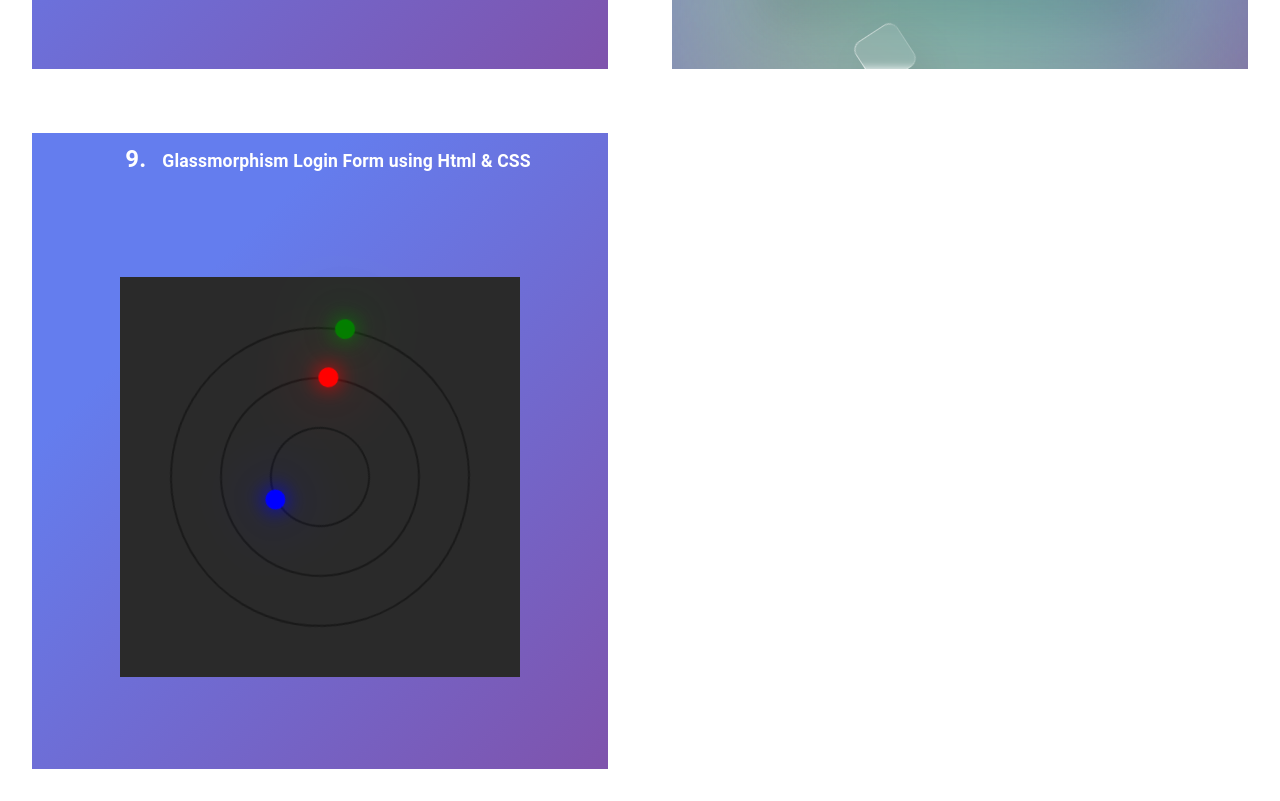
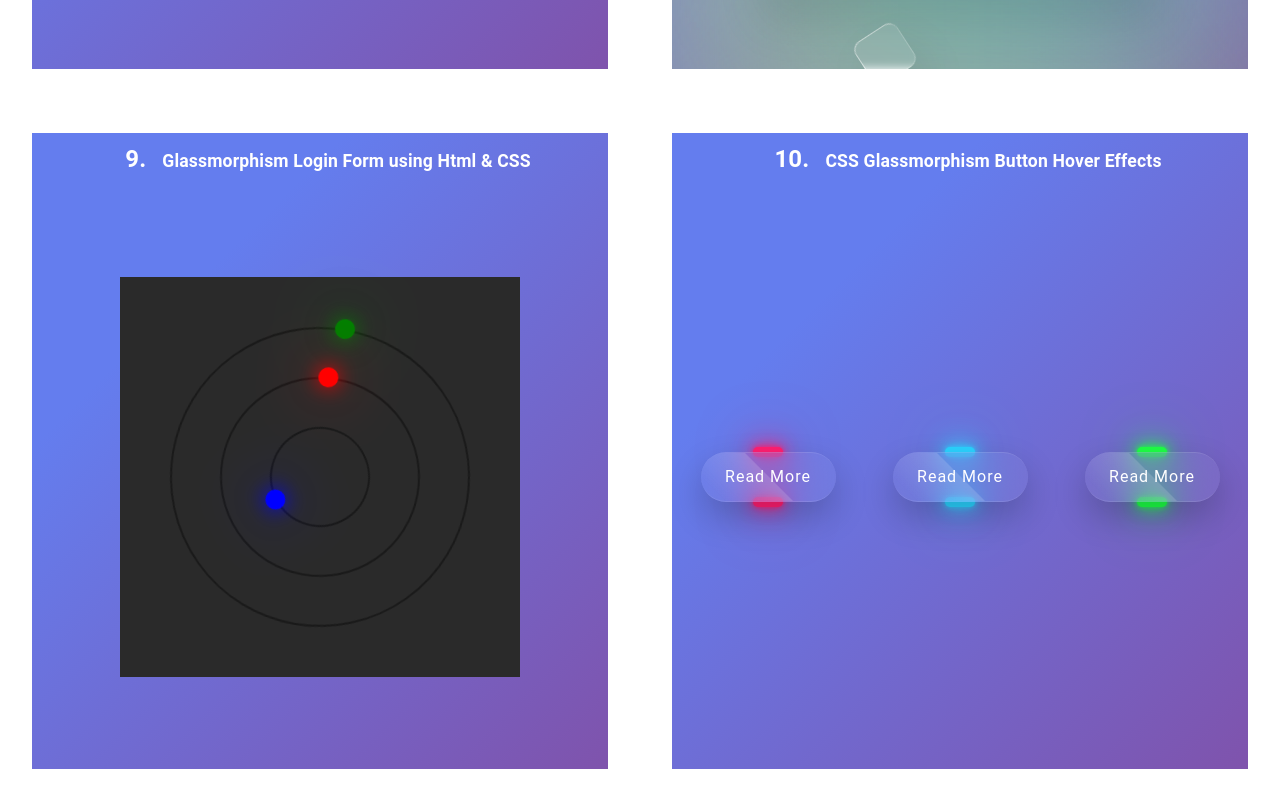
Before and after one commit to hootre/design_components, a React (Vite) app: page / in a window 1280 px wide. Shown: the part 2339-3140 px from the top of the page. Built offline with nearby package versions, Linux system fonts and the light colour scheme.

Commit message:
add Glassmorphism Button

```diff
--- a/src/components/Animation/CirCleLoader/index.tsx
+++ b/src/components/Animation/CirCleLoader/index.tsx
@@ -1,15 +1,15 @@
 import React from "react";
-import { CirCleLoaderBox } from "./styles";
+import { CircleLoaderBox } from "./styles";
 
-export const CirCleLoader = () => {
+export const CircleLoader = () => {
   return (
-    <CirCleLoaderBox>
+    <CircleLoaderBox>
       <div className="loader">
         <div className="circle"></div>
 
         <div className="circle circle2"></div>
         <div className="circle circle3"></div>
       </div>
-    </CirCleLoaderBox>
+    </CircleLoaderBox>
   );
 };
--- a/src/components/Animation/CirCleLoader/styles.tsx
+++ b/src/components/Animation/CirCleLoader/styles.tsx
@@ -1,7 +1,7 @@
 import styled from "@emotion/styled";
 
 type ListProps = {};
-export const CirCleLoaderBox = styled.div`
+export const CircleLoaderBox = styled.div`
   position: relative;
   width: 100%;
   height: 100%;
--- /dev/null
+++ b/src/components/Glassmorphism/Button_1/index.tsx
@@ -0,0 +1,20 @@
+import React from "react";
+import { Button_1Box } from "./styles";
+
+export const Button_1 = () => {
+  return (
+    <Button_1Box>
+      <div className="container">
+        <div className="btn">
+          <a href="#">Read More</a>
+        </div>
+        <div className="btn">
+          <a href="#">Read More</a>
+        </div>
+        <div className="btn">
+          <a href="#">Read More</a>
+        </div>
+      </div>
+    </Button_1Box>
+  );
+};
--- /dev/null
+++ b/src/components/Glassmorphism/Button_1/styles.tsx
@@ -0,0 +1,129 @@
+import styled from "@emotion/styled";
+
+type ListProps = {
+  num: number;
+};
+export const Button_1Box = styled.div`
+  position: relative;
+  width: 100%;
+  height: 100%;
+  display: flex;
+  justify-content: center;
+  align-items: center;
+  .container {
+    width: 600px;
+    display: flex;
+    flex-wrap: wrap;
+    justify-content: space-around;
+    .btn {
+      position: relative;
+      width: 135px;
+      height: 50px;
+      margin: 20px;
+      a {
+        position: absolute;
+        top: 0;
+        left: 0;
+        width: 100%;
+        height: 100%;
+        display: flex;
+        justify-content: center;
+        align-items: center;
+        background: rgba(255, 255, 255, 0.05);
+        box-shadow: 0 15px 35px rgba(0, 0, 0, 0.2);
+        border-top: 1px solid rgba(255, 255, 255, 0.1);
+        border-bottom: 1px solid rgba(255, 255, 255, 0.1);
+        border-radius: 30px;
+        color: #fff;
+        z-index: 1;
+        font-weight: 400;
+        letter-spacing: 1px;
+        text-decoration: none;
+        overflow: hidden;
+        transition: 0.5s;
+        backdrop-filter: blur(15px);
+        &:before {
+          content: "";
+          position: absolute;
+          top: 0;
+          left: 0;
+          width: 50%;
+          height: 100%;
+          background: linear-gradient(
+            to left,
+            rgba(255, 255, 255, 0.15),
+            transparent
+          );
+          transform: skewX(45deg) translateX(0);
+          transition: 0.5s;
+        }
+      }
+      &:before {
+        content: "";
+        position: absolute;
+        left: 50%;
+        transform: translateX(-50%);
+        bottom: -5px;
+        width: 30px;
+        height: 10px;
+        background: #f00;
+        border-radius: 10px;
+        transition: 0.5s;
+      }
+      &:after {
+        content: "";
+        position: absolute;
+        left: 50%;
+        transform: translateX(-50%);
+        top: -5px;
+        width: 30px;
+        height: 10px;
+        background: #f00;
+        border-radius: 10px;
+        transition: 0.5s;
+        transition-delay: 0s;
+      }
+      &:hover {
+        &:before {
+          bottom: 0;
+          height: 50%;
+          width: 80%;
+          border-radius: 30px;
+          transition-delay: 0.3s;
+        }
+        &:after {
+          top: 0;
+          height: 50%;
+          width: 80%;
+          border-radius: 30px;
+          transition-delay: 0.3s;
+        }
+        a {
+          letter-spacing: 3px;
+          &:before {
+            transform: skewX(45deg) translateX(200%);
+          }
+        }
+      }
+      &:nth-child(1):before,
+      &:nth-child(1):after {
+        background: #ff1f71;
+        box-shadow: 0 0 5px #ff1f71, 0 0 15px #ff1f71, 0 0 30px #ff1f71,
+          0 0 60px #ff1f71;
+      }
+      &:nth-child(2):before,
+      &:nth-child(2):after {
+        background: #2bd2ff;
+        box-shadow: 0 0 5px #2bd2ff, 0 0 15px #2bd2ff, 0 0 30px #2bd2ff,
+          0 0 60px #2bd2ff;
+      }
+      &:nth-child(3):before,
+      &:nth-child(3):after {
+        background: #1eff45;
+        box-shadow: 0 0 5px #1eff45, 0 0 15px #1eff45, 0 0 30px #1eff45,
+          0 0 60px #1eff45;
+      }
+    }
+  }
+`;
+export const BackSquareBox = styled.div<ListProps>``;
--- a/src/pages/Home.tsx
+++ b/src/pages/Home.tsx
@@ -8,7 +8,8 @@ import { SideBar_1 } from "../components/Nav/SideBar_1";
 import { ClaymorphismList_1 } from "../components/List/ClaymorphismList_1";
 import { Card_1 } from "../components/Card/Card_1";
 import { LoginForm } from "../components/Glassmorphism/LoginForm";
-import { CirCleLoader } from "../components/Animation/CirCleLoader";
+import { CircleLoader } from "../components/Animation/CirCleLoader";
+import { Button_1 } from "../components/Glassmorphism/Button_1";
 
 const itemComponents = {
   0: <CircularNav />,
@@ -71,7 +72,14 @@ const Home: VFC<{}> = () => {
         num={9}
         title="Glassmorphism Login Form using Html & CSS "
       >
-        <CirCleLoader />
+        <CircleLoader />
+      </ContentLayout>
+      <ContentLayout
+        height={700}
+        num={10}
+        title="CSS Glassmorphism Button Hover Effects"
+      >
+        <Button_1 />
       </ContentLayout>
     </>
   );
```
